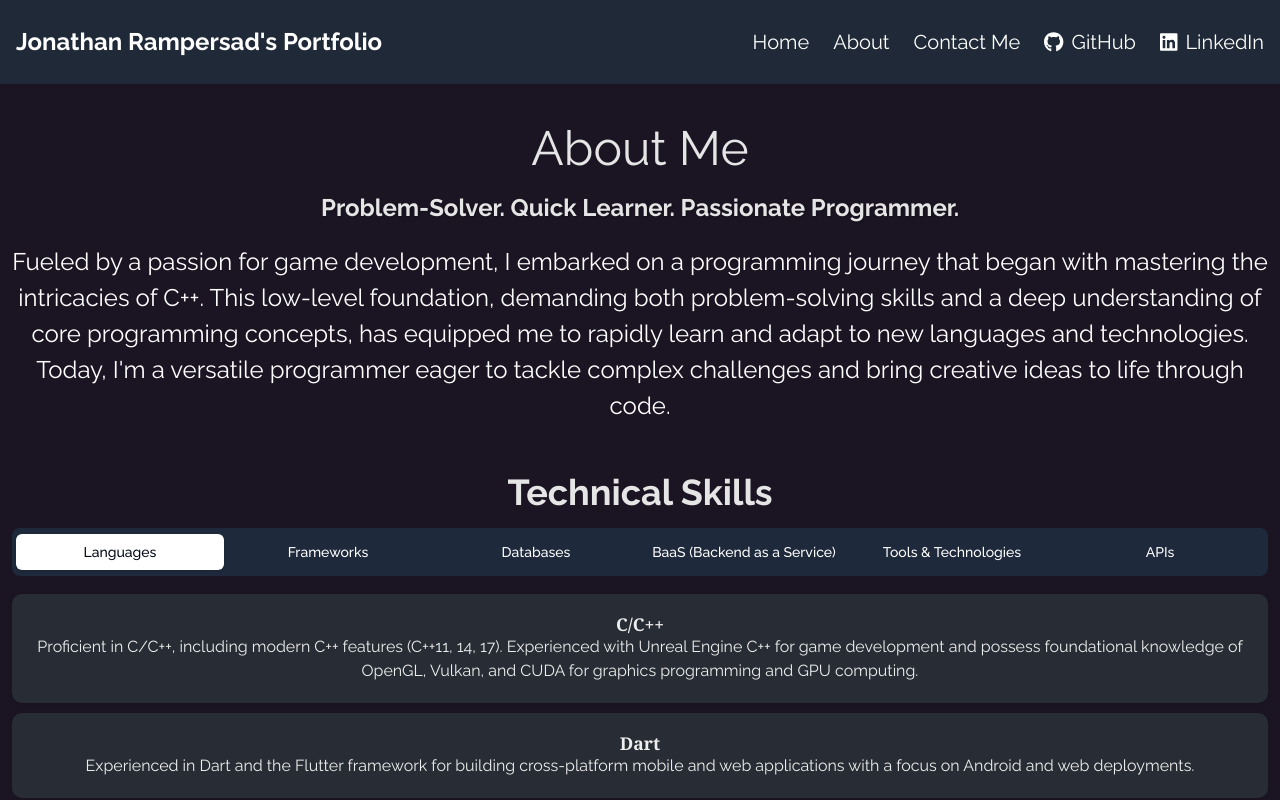
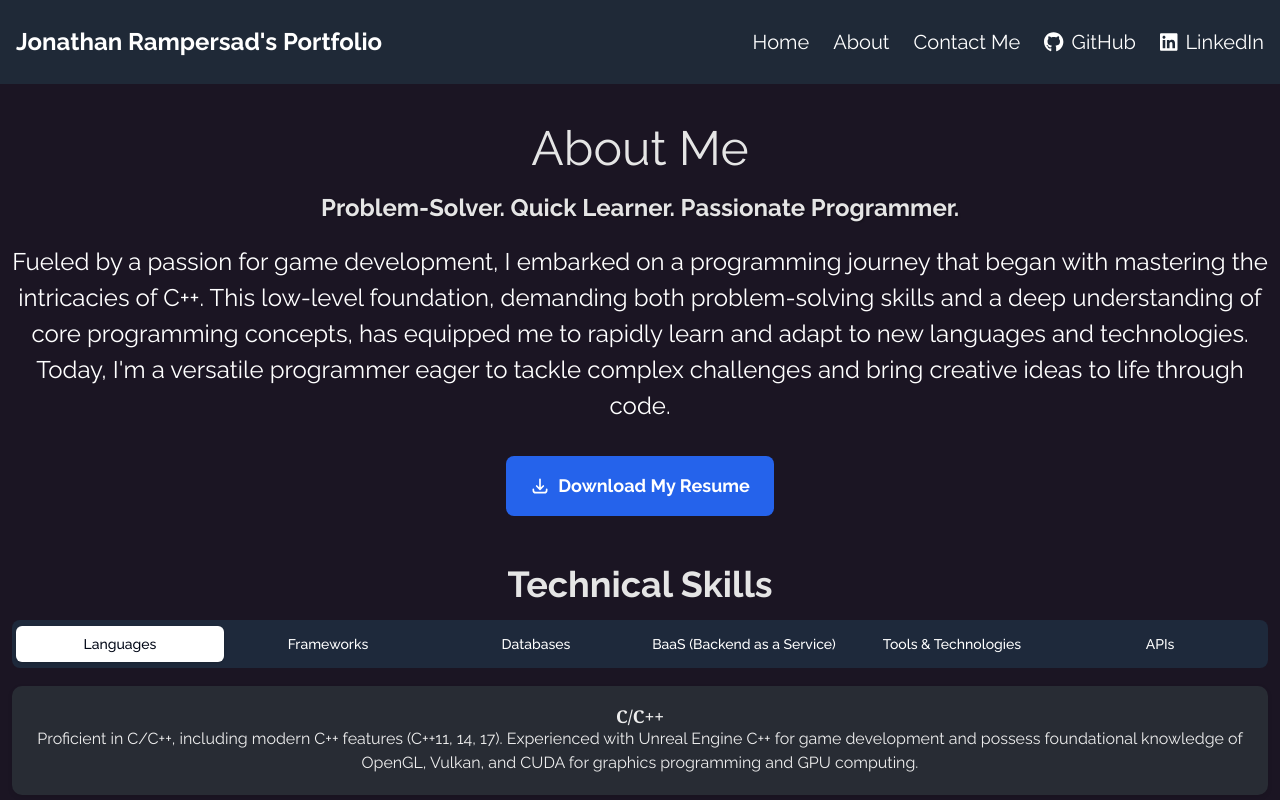
Before and after one commit to jono-rams/portfolio, a Next.js app: page /about in a window 1280 px wide. Shown: the top 800 px of the page. Built offline with nearby package versions, Linux system fonts and the light colour scheme.

Commit message:
Added Download Resume button

```diff
--- a/app/about/Intro.jsx
+++ b/app/about/Intro.jsx
@@ -1,6 +1,6 @@
 export default function Intro() {
   return (
-    <section id="intro" className="mb-5 intro">
+    <section id="intro" className="mb-5 intro text-center">
       <p className="text-center about-opening">
         Fueled by a passion for game development, I embarked on a programming
         journey that began with mastering the intricacies of C++. This low-level
@@ -10,6 +10,30 @@ export default function Intro() {
         versatile programmer eager to tackle complex challenges and bring
         creative ideas to life through code.
       </p>
+
+      <a
+        href="https://firebasestorage.googleapis.com/v0/b/portfolio-21255.appspot.com/o/docs%2FResume.pdf?alt=media&token=4395395e-95af-4909-b79e-a806a0d84a22"
+        target="_blank"
+        rel="noopener noreferrer"
+        download="Jonathan_Rampersad_Resume.pdf"
+        className="inline-flex items-center gap-2 bg-blue-600 text-white font-bold py-3 px-6 rounded-lg hover:bg-blue-700 transition-colors duration-300 mt-8 text-lg transition-all duration-300 transform hover:scale-105 focus:outline-none focus:ring-2 focus:ring-blue-500 focus:ring-opacity-50"
+      >
+        <svg
+          xmlns="http://www.w3.org/2000/svg"
+          className="h-5 w-5"
+          fill="none"
+          viewBox="0 0 24 24"
+          stroke="currentColor"
+        >
+          <path
+            strokeLinecap="round"
+            strokeLinejoin="round"
+            strokeWidth="2"
+            d="M4 16v1a3 3 0 003 3h10a3 3 0 003-3v-1m-4-4l-4 4m0 0l-4-4m4 4V4"
+          />
+        </svg>
+        Download My Resume
+      </a>
     </section>
   );
 }
```
